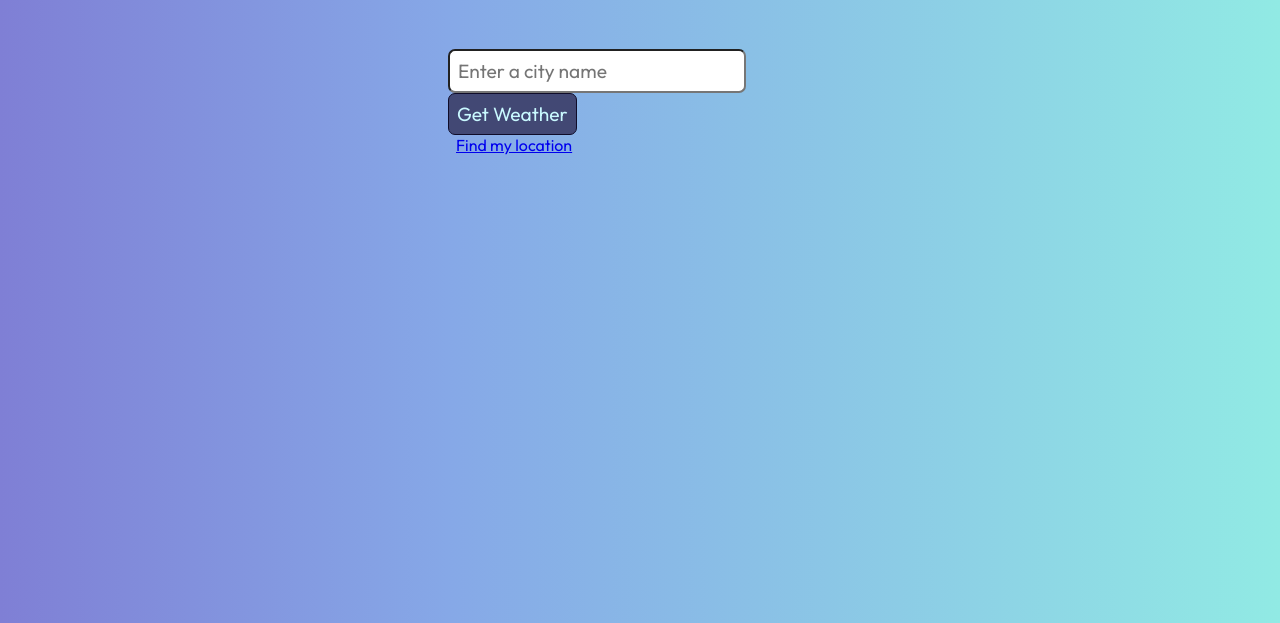
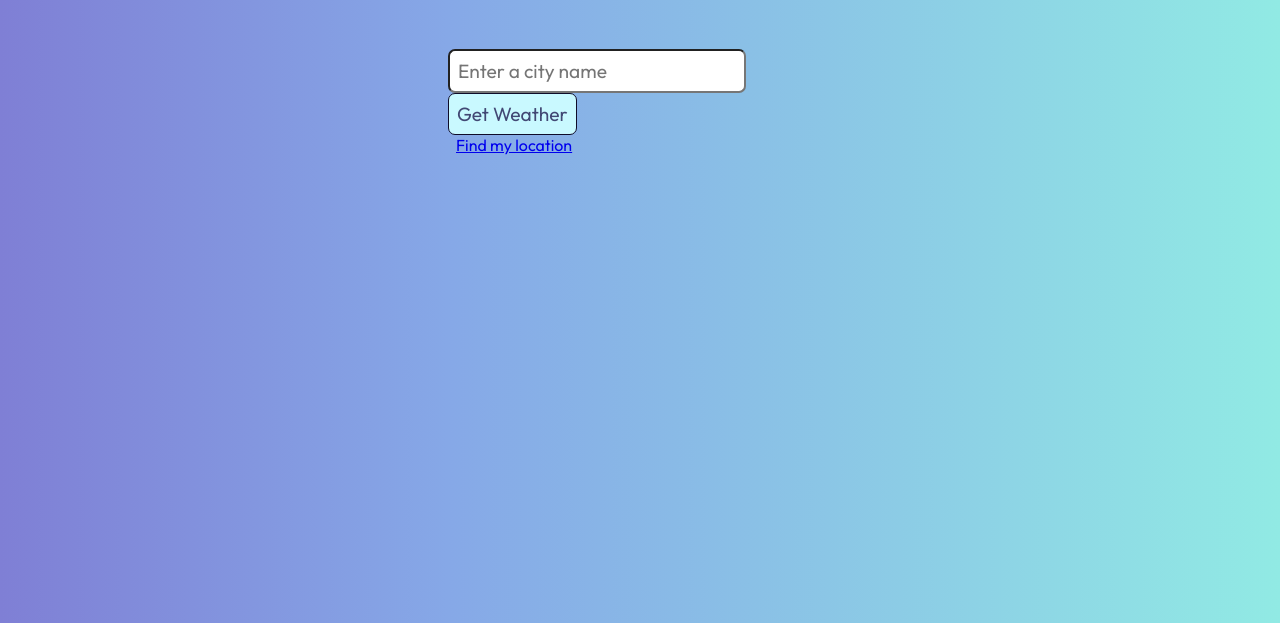
Before and after one commit to iaroslavagoncharova/QuickWeather, a plain HTML site: page index.html in a window 1280 px wide. In both pictures the pointer is over the input "Get Weather". Shown: the part 177-800 px from the top of the page. Drawn offline with Linux system fonts and the light colour scheme.

Commit message:
hover effects to city search button added

```diff
--- a/styles.css
+++ b/styles.css
@@ -57,6 +57,17 @@ main {
     background-color: var(--dark-blue);
     color: var(--light-blue);
 }
+#weather-form input[type="submit"]:hover {
+    cursor: pointer;
+    background-color: var(--light-blue);
+    color: var(--dark-blue);
+    transition: ease-in-out 0.4s;
+}
+.dark #weather-form input[type="submit"]:hover {
+    background-color: var(--dark-blue);
+    color: var(--light-blue);
+}
+
 #weather-result {
     grid-column: 2 / 3;
     grid-row: 2 / 3;
```
